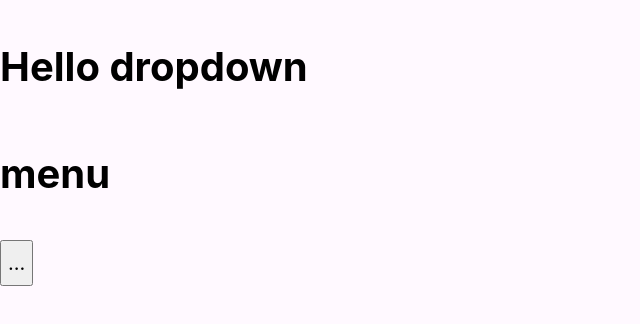
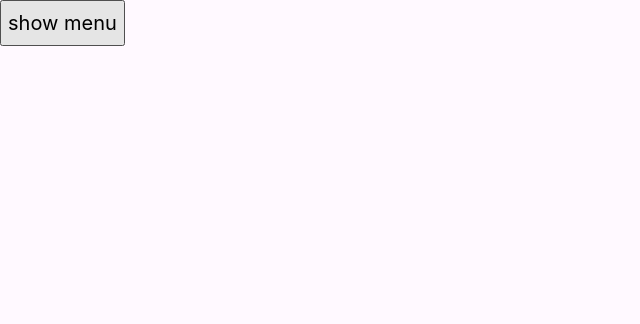
Before and after one commit to nataszkan/dropdown-app, a React (Create React App) app: page / in a window 1280 px wide. Shown: the top 324 px of the page, without its empty margins (0-640 px from the left). Built offline with nearby package versions, Linux system fonts and the light colour scheme.

Commit message:
Refactor with buttons in one component

```diff
--- a/src/App.js
+++ b/src/App.js
@@ -1,12 +1,44 @@
 import React, { Component } from 'react'
-import Dropdown from './components/Dropdown'
 
 class App extends Component {
+  constructor() {
+    super();
+
+    this.state= {
+      showMenu: false,
+    }
+
+    this.showMenu = this.showMenu.bind(this);
+  }
+
+  showMenu(event){
+    event.preventDefault();
+
+    this.setState({
+      showMenu: true,
+    });
+  }
+
   render () {
     return (
       <div>
-        <h1>Hello dropdown</h1>
-        <Dropdown />
+        <div>
+          <button onClick={this.showMenu}>show menu</button>
+        </div>
+
+        {
+          this.state.showMenu
+          ? (
+            <ul>
+              <li><button>edit</button></li>
+              <li><button>share</button></li>
+              <li><button>delete</button></li>
+            </ul>
+          )
+          : (
+            null
+          )
+        }
       </div>
     )
   }
--- a/src/components/Dropdown.jsx
+++ /dev/null
@@ -1,26 +0,0 @@
-import React, { useState } from "react"
-
-
-export default function Dropdown() {
-  // eslint-disable-next-line no-undef
-  const [isOpen, setIsOpen] = useState(false);
-  const toggleDropdown = () => setIsOpen(!isOpen);
-
-  return (
-    <div>
-      <h1>menu</h1>
-      <div>
-        <button onClick={toggleDropdown}>...</button>
-        {isOpen && (
-          <div>
-            <ul>
-              <li>edit</li>
-              <li>share</li>
-              <li>delete</li>
-            </ul>
-          </div>
-        )}
-      </div>
-    </div>
-  );
-}
--- a/src/index.css
+++ b/src/index.css
@@ -25,19 +25,12 @@ body {
 }
 
 /* Remove default padding */
-ul[class],
-ol[class] {
+ul {
 	padding: 0;
+	list-style: none;
 }
 
 button {
 	font: inherit;
+	font-size: 2rem;
 }
-
-.Dropdown {
-	background: white;
-	border: 1px solid grey;
-	border-radius: 3px;
-	width: 100%;
-	max-width: 100%;
-}
```
